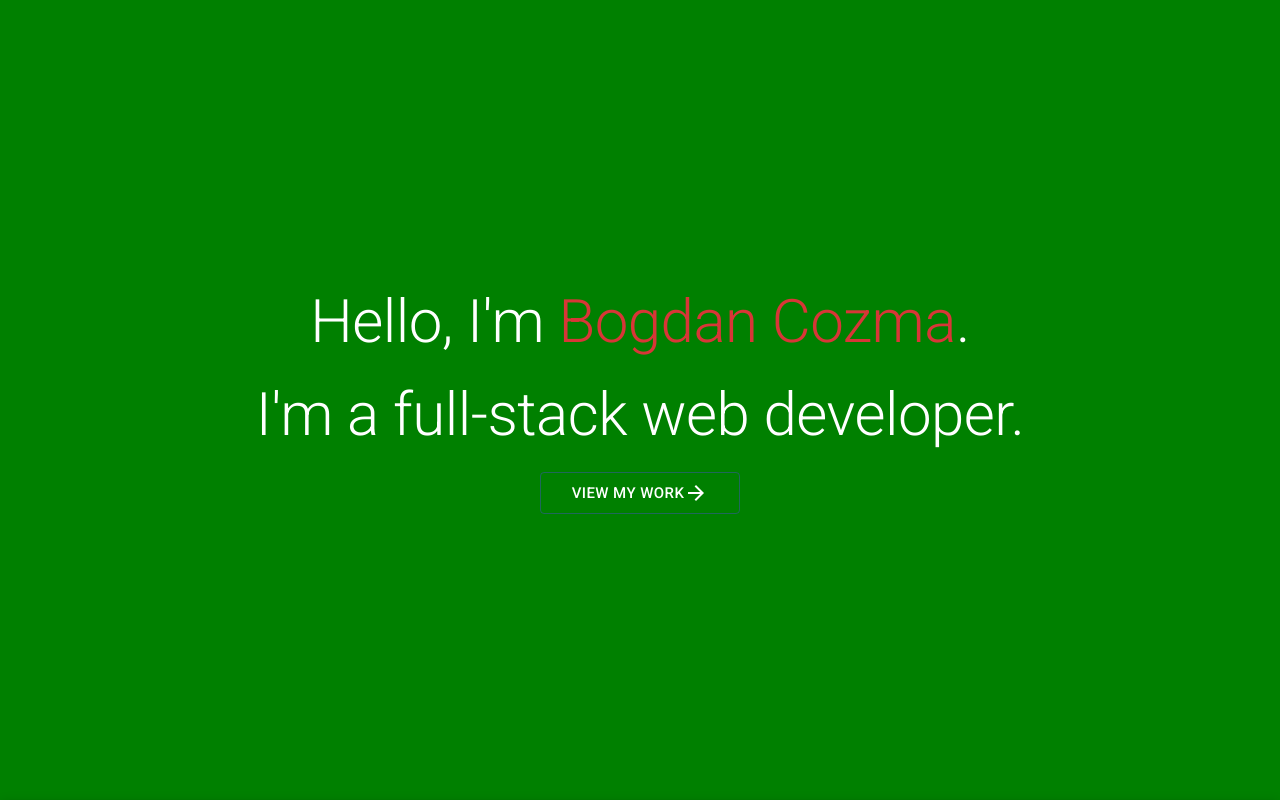
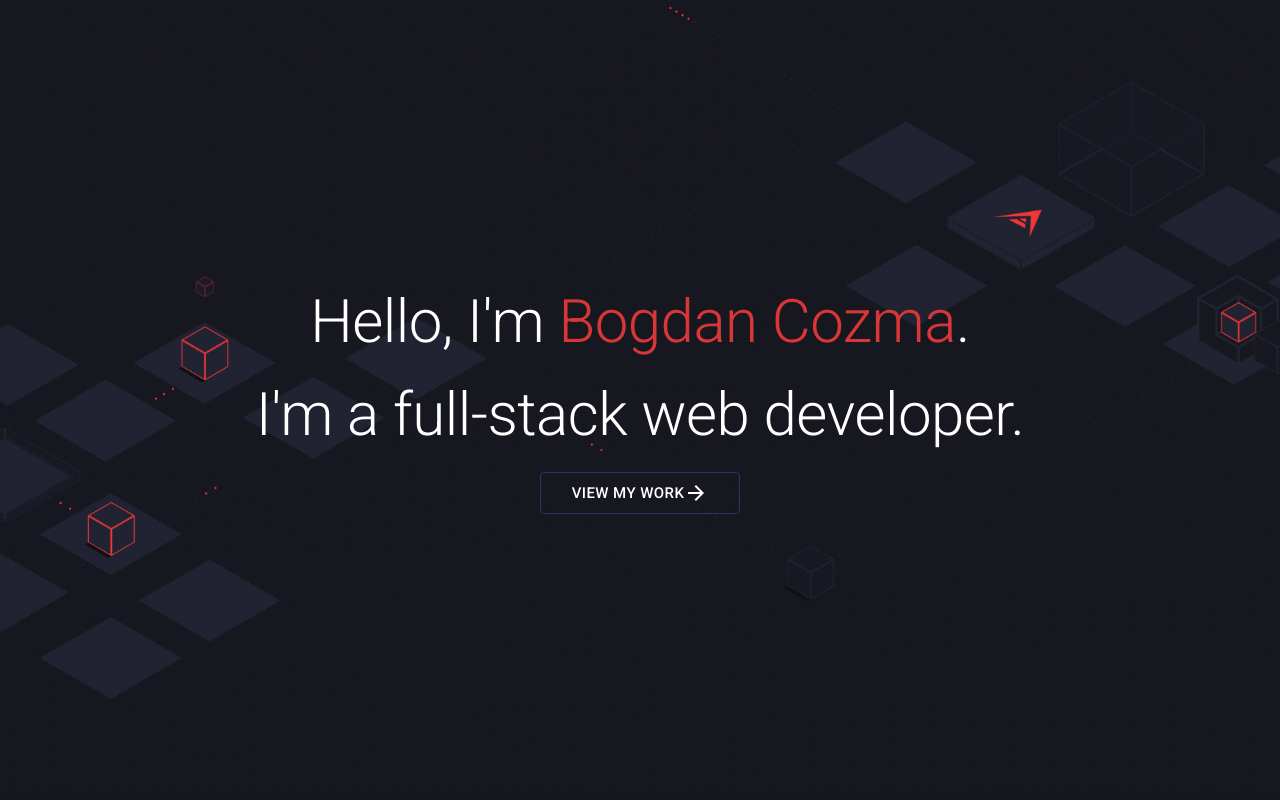
Before and after one commit to cozmabogdan/Portfolio, a React (Create React App) app: page /work in a window 1280 px wide. Shown: the top 800 px of the page. Built offline with nearby package versions, Linux system fonts and the light colour scheme.

Commit message:
Change welcome page background

```diff
--- a/public/styles.css
+++ b/public/styles.css
@@ -9,12 +9,12 @@ body {
   align-items: center;
   justify-content: center;
   height: 100vh;
-  /* background: url(./Background1.gif) no-repeat center center;
+  background: url(./Background1.gif) no-repeat center center;
   -webkit-background-size: cover;
   -moz-background-size: cover;
   -o-background-size: cover;
-  background-size: cover;  */
-  background: green;
+  background-size: cover;
+  /* background: green; */
 }
 
 .navbar{
```
